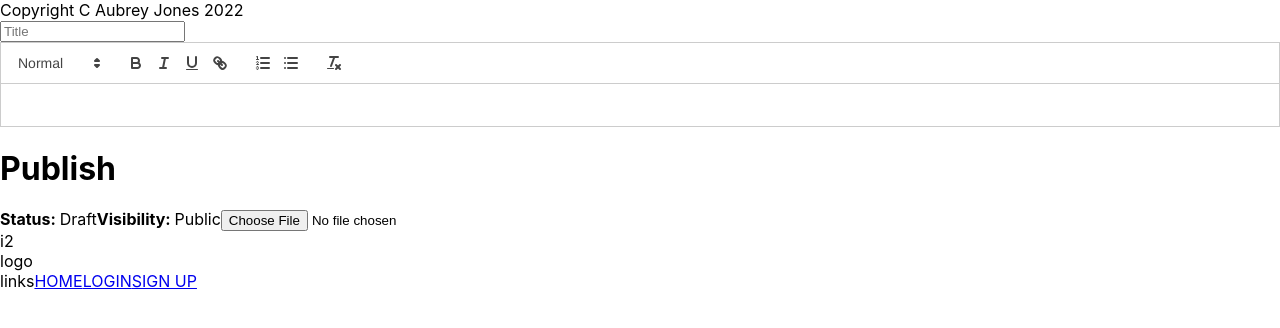
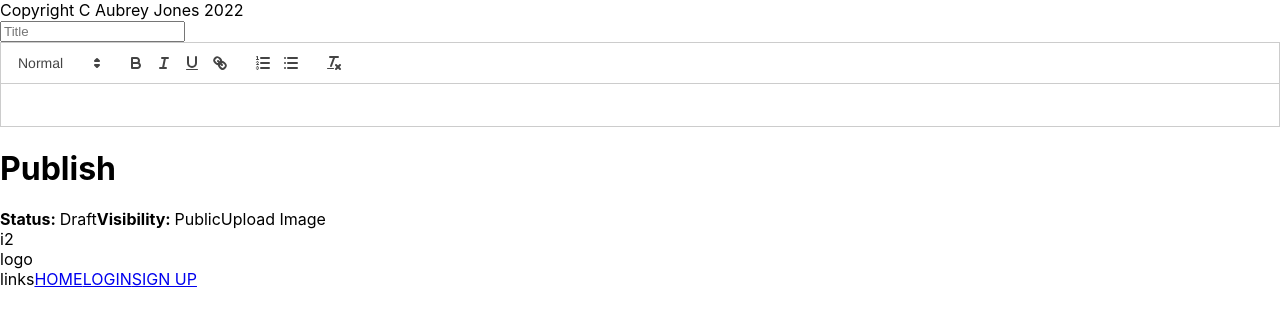
Before and after one commit to aubreyjonescreatives/socialmediafullstackapp, a React (Create React App) app in the folder client/: page /write in a window 1280 px wide. Shown: the top 328 px of the page. Built offline with nearby package versions, Linux system fonts and the light colour scheme.

Commit message:
fixed upload image connection

```diff
--- a/client/src/pages/Write.js
+++ b/client/src/pages/Write.js
@@ -24,7 +24,8 @@ return (
         <h1>Publish</h1>
         <span><b>Status: </b> Draft</span>
         <span><b>Visibility: </b> Public</span>
-        <input type="file" name="" id="" />
+        <input style={{display:'none'}} type="file" id="file" name="" />
+        <label htmlFor="file">Upload Image</label>
     </div>
     <div className="item">
         <div>
```
